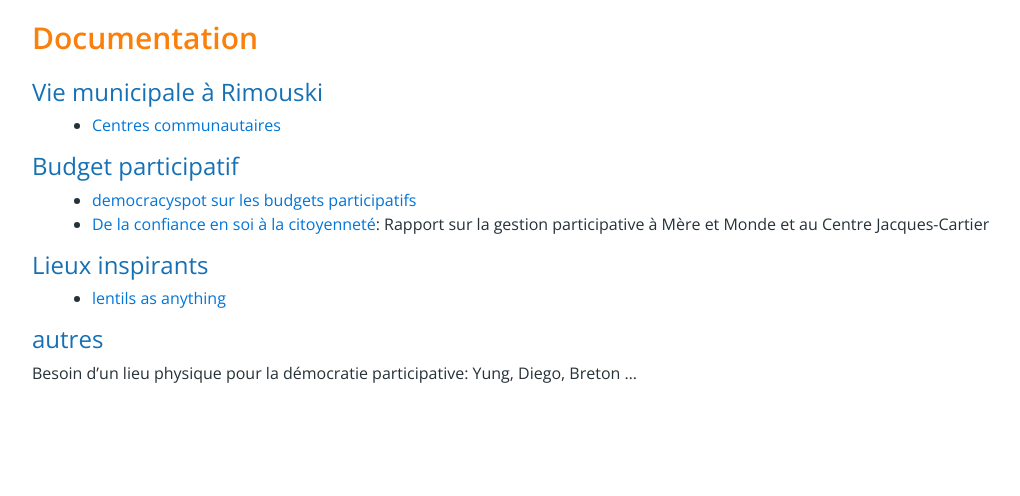
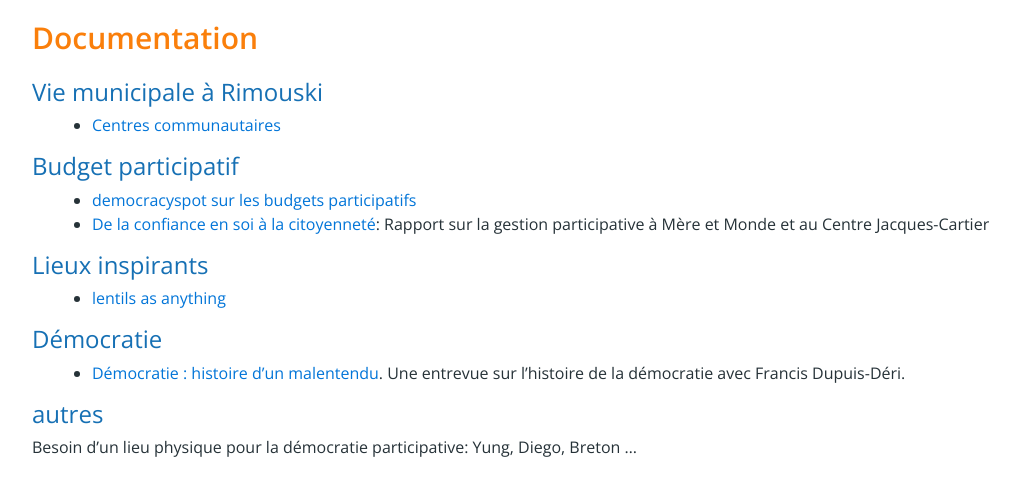
Before and after one commit to SyvieMarier/Maison-democratie-Rimouski, a Jekyll site: the page built from documentation.md, in a window 1280 px wide, cut to the strip 404-900 px from the top of the page. Shown: the whole strip, without its empty margins (53-1073 px from the left). Built offline with Jekyll 4.4.1, drawn with Linux system fonts in a browser that asks for light colours; nearby versions of some CDN libraries; our own code applies the rules of GitHub Pages for plain Markdown files.

Commit message:
entrevue FDD sur démocratie.

```diff
--- a/documentation.md
+++ b/documentation.md
@@ -14,7 +14,11 @@ titre-court: Documentation
 
 ## Lieux inspirants
 
-- [lentils as anything](https://lentilasanything.com)
+  - [lentils as anything](https://lentilasanything.com)
+
+## Démocratie
+
+  - [Démocratie : histoire d'un malentendu](https://www.youtube.com/watch?v=KVW5ogGDlts). Une entrevue sur l'histoire de la démocratie avec Francis Dupuis-Déri.
 
 ## autres
 
```
